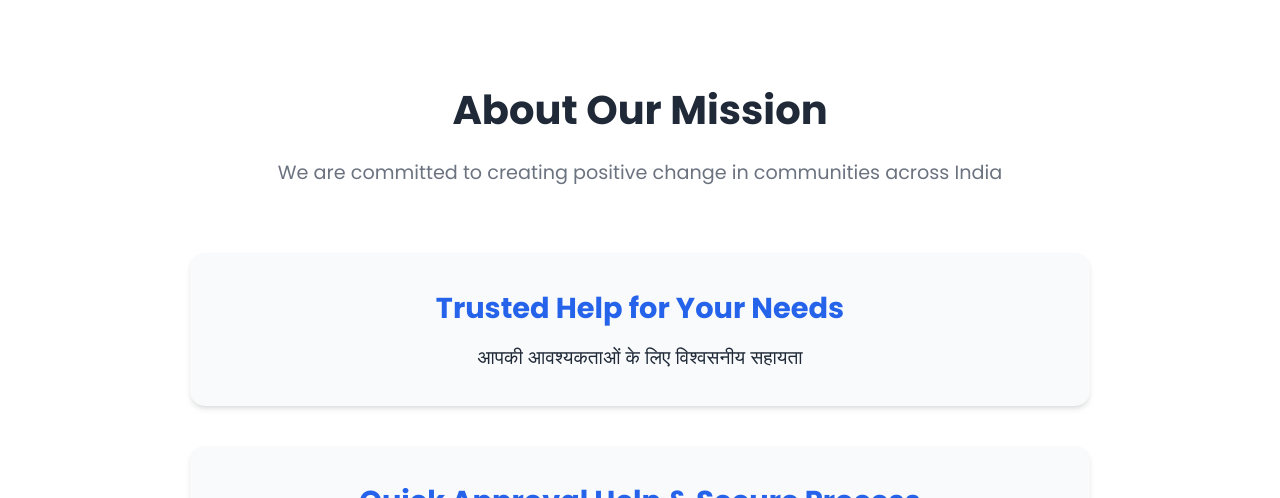
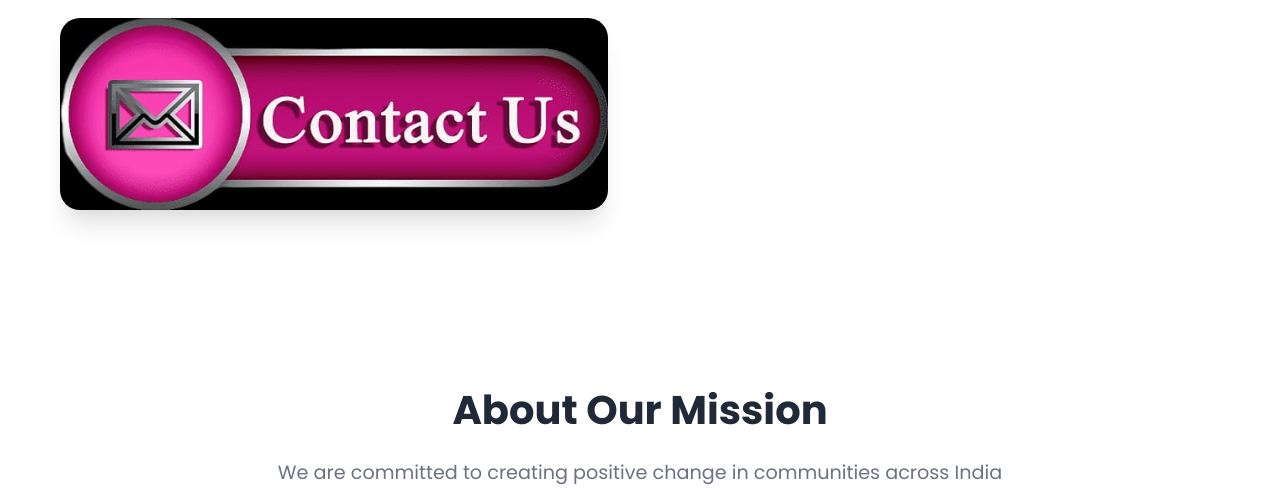
Before and after one commit to arjunrathore7763/helpindiafoundation, a plain HTML site: page index.html in a window 1280 px wide. Shown: the part 802-1300 px from the top of the page. Drawn offline with Linux system fonts and the light colour scheme.

Commit message:
Update index.html

```diff
--- a/index.html
+++ b/index.html
@@ -56,7 +56,19 @@
 
         </div>
     </section>
+    <section id="contact" class="contact" style="padding-top: 20px;">
+        <div class="container">
+            <a href="https://ig.me/m/maahi.rathore01">
 
+            <div class="contact-content">
+                <div class="contact-image">
+                    <img src="contact-us.jpeg" alt="Contact Us">
+                </div>
+
+            </div>
+            </a>
+        </div>
+    </section>
     <!-- About Section -->
     <section id="about" class="about">
         <div class="container">
```
